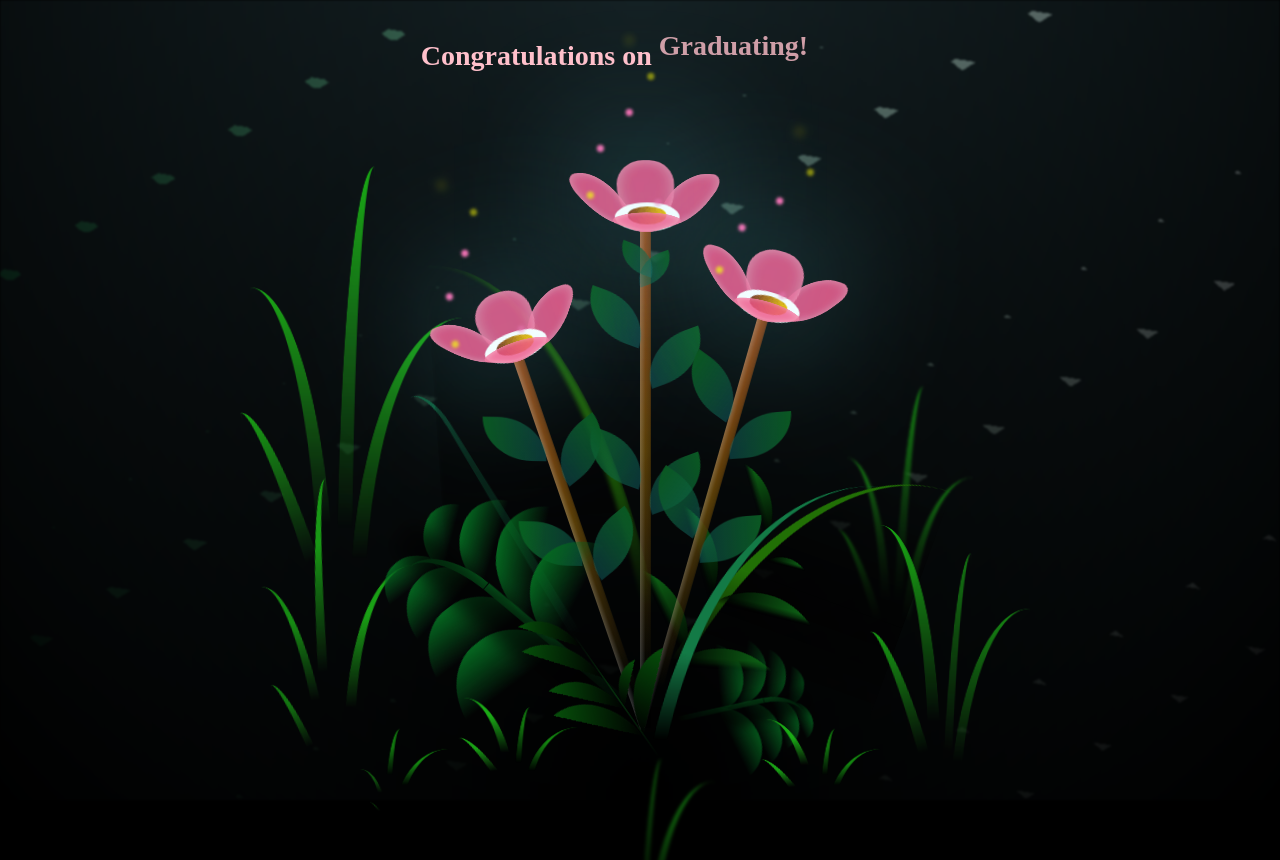
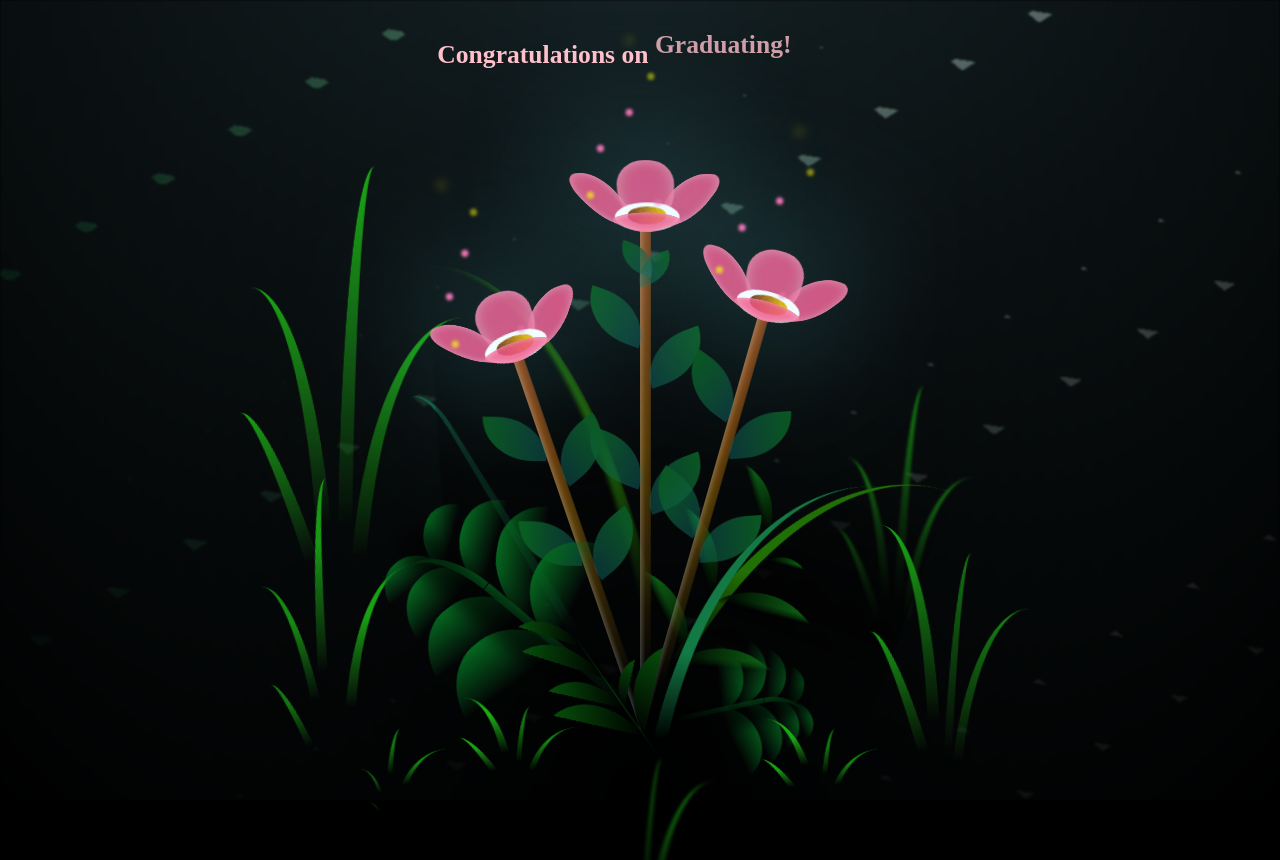
Before and after one commit to ervido/graduation-gift, a plain HTML site: page index.html in a window 1280 px wide. Shown: the top 860 px of the page. Drawn offline with Linux system fonts and the light colour scheme.

Commit message:
Update flower.css

```diff
--- a/flower.css
+++ b/flower.css
@@ -1351,7 +1351,7 @@ body {
 /* Styles for the congratulations text */
 .congratulations {
     position: absolute;
-    font-size: 1.75em;
+    font-size: 1.6em;
     font-weight: bold; /* Make the text bold */
     color: pink; /* Set the text color to pink */
     text-align: center;
```
